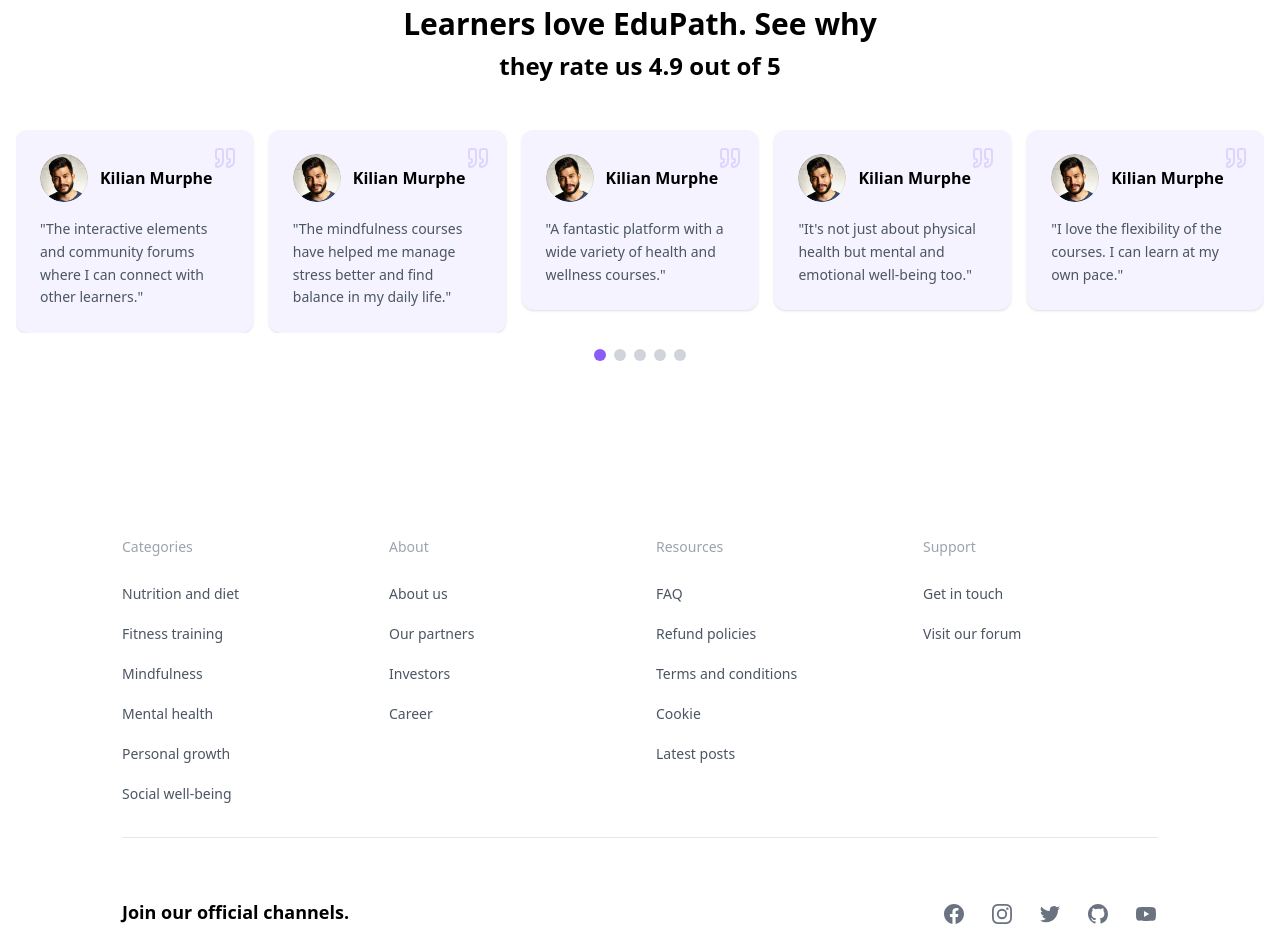
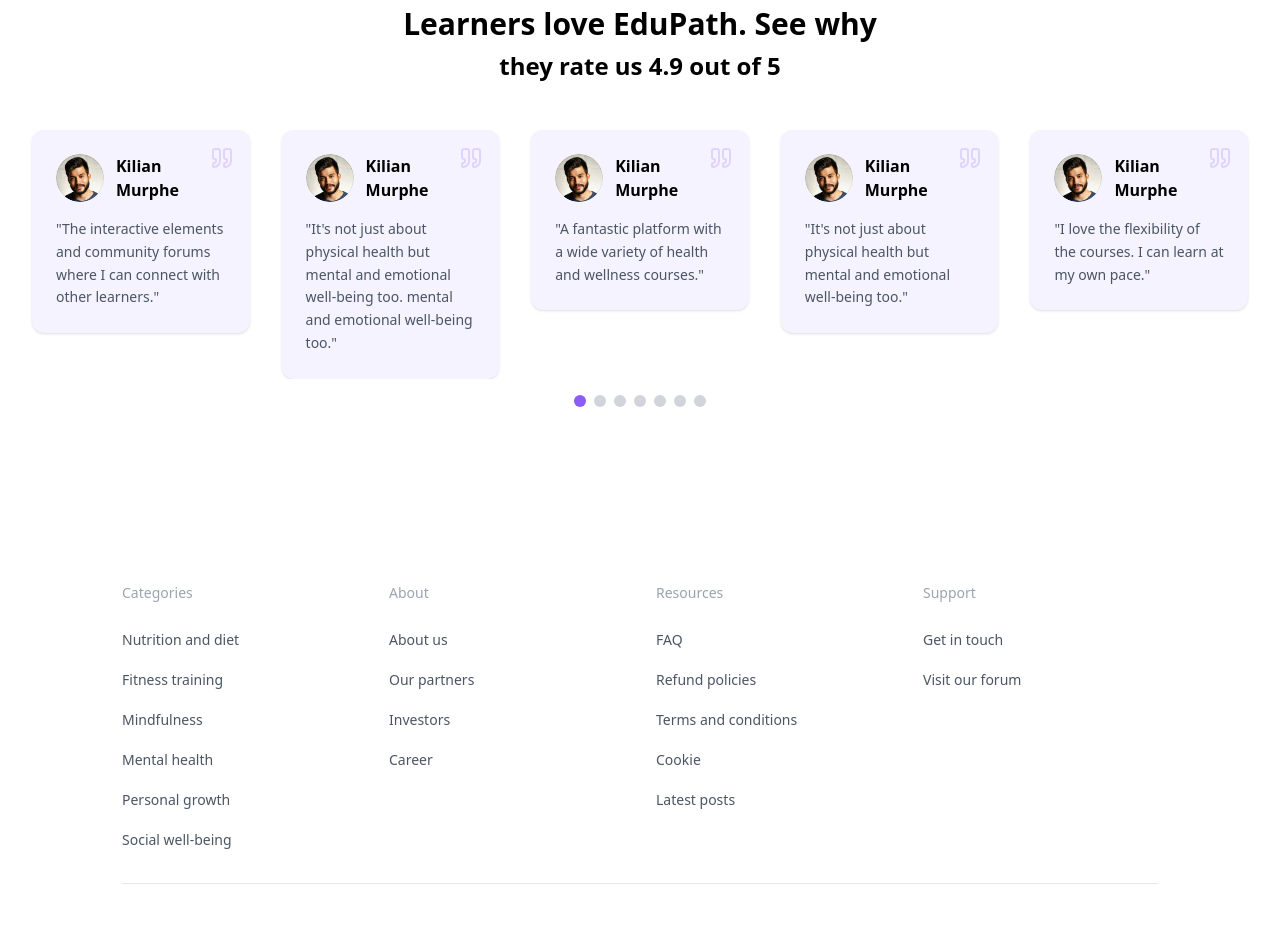
Before and after one commit to jannat456nur/wellness, a Next.js app: page / in a window 1280 px wide. Shown: the part 2260-3187 px from the top of the page. Built offline with nearby package versions, Linux system fonts and the light colour scheme.

Commit message:
update review

```diff
--- a/package.json
+++ b/package.json
@@ -12,6 +12,7 @@
     "@headlessui/react": "^2.2.0",
     "@heroicons/react": "^2.1.5",
     "@radix-ui/react-accordion": "^1.2.1",
+    "@radix-ui/react-slider": "^1.2.1",
     "@radix-ui/react-slot": "^1.1.0",
     "class-variance-authority": "^0.7.0",
     "clsx": "^2.1.1",
--- a/src/app/components/Review/page.tsx
+++ b/src/app/components/Review/page.tsx
@@ -1,10 +1,10 @@
-"use client";
+'use client'
 
-import * as React from "react";
-import Image from "next/image";
-import { Card } from "@/components/ui/card";
-import { Quote } from "lucide-react";
-import review from "../../assets/review.jpg";
+import * as React from "react"
+import Image from "next/image"
+import { Card } from "@/components/ui/card"
+import { Quote } from 'lucide-react'
+import review from "../../assets/review.jpg"
 
 const testimonials = [
     {
@@ -17,7 +17,7 @@ const testimonials = [
         id: 2,
         name: "Kilian Murphe",
         image: review,
-        quote: "The mindfulness courses have helped me manage stress better and find balance in my daily life.",
+        quote: "It's not just about physical health but mental and emotional well-being too. mental and emotional well-being too.",
     },
     {
         id: 3,
@@ -37,37 +37,35 @@ const testimonials = [
         image: review,
         quote: "I love the flexibility of the courses. I can learn at my own pace.",
     },
-];
+    {
+        id: 6,
+        name: "Kilian Murphe",
+        image: review,
+        quote: "It's not just about physical health but mental and emotional well-being too. mental and emotional well-being too.",
+    },
+    {
+        id: 7,
+        name: "Kilian Murphe",
+        image: review,
+        quote: "I love the flexibility of the courses. I can learn at my own pace.",
+    },
+]
 
 export default function TestimonialCarousel() {
-    const [activeIndex, setActiveIndex] = React.useState(0);
-    const contentRef = React.useRef<HTMLDivElement>(null);
+    const [activeIndex, setActiveIndex] = React.useState(0)
+    const contentRef = React.useRef<HTMLDivElement>(null)
 
     const scrollToSlide = (index: number) => {
-        setActiveIndex(index);
-        const content = contentRef.current;
-        if (content) {
-            const slideWidth = content.firstElementChild?.clientWidth || 0;
-            content.scrollTo({
-                left: index * slideWidth,
-                behavior: "smooth",
-            });
-        }
-    };
+        setActiveIndex(index)
+    }
 
-    React.useEffect(() => {
-        const content = contentRef.current;
-        if (content) {
-            const slideWidth = content.firstElementChild?.clientWidth || 0;
-            content.scrollTo({
-                left: activeIndex * slideWidth,
-                behavior: "smooth",
-            });
-        }
-    }, [activeIndex]);
+    const visibleTestimonials = React.useMemo(() => {
+        const numVisible = window.innerWidth >= 1024 ? 5 : window.innerWidth >= 768 ? 2 : 1
+        return testimonials.slice(activeIndex, activeIndex + numVisible)
+    }, [activeIndex])
 
     return (
-        <div className="py-12 px-4 ">
+        <div className="py-12 px-4">
             <div className="text-center mb-12">
                 <h2 className="text-3xl font-bold">
                     Learners love EduPath. See why
@@ -80,14 +78,14 @@ export default function TestimonialCarousel() {
             <div className="relative overflow-hidden">
                 <div
                     ref={contentRef}
-                    className="flex transition-transform duration-300 -ml-2 md:-ml-4"
+                    className="flex transition-all duration-300 ease-in-out"
                 >
-                    {testimonials.map((testimonial) => (
+                    {visibleTestimonials.map((testimonial) => (
                         <div
                             key={testimonial.id}
-                            className="pl-2 md:pl-4 md:basis-1/2 lg:basis-1/5 shrink-0"
+                            className="px-2 md:px-4 w-full md:w-1/2 lg:w-1/5"
                         >
-                            <Card className="p-6 bg-[#F5F3FF] border-none relative">
+                            <Card className="p-6 bg-[#F5F3FF] border-none relative h-auto w-full">
                                 <Quote className="absolute top-4 right-4 w-6 h-6 text-[#8B5CF6] opacity-20" />
                                 <div className="flex items-center gap-3 mb-4">
                                     <Image
@@ -116,9 +114,7 @@ export default function TestimonialCarousel() {
                     <button
                         key={index}
                         onClick={() => scrollToSlide(index)}
-                        className={`w-3 h-3 rounded-full focus:outline-none ${index === activeIndex
-                            ? "bg-[#8B5CF6]"
-                            : "bg-gray-300"
+                        className={`w-3 h-3 rounded-full focus:outline-none ${index === activeIndex ? "bg-[#8B5CF6]" : "bg-gray-300"
                             }`}
                         aria-label={`Go to testimonial ${index + 1}`}
                         aria-current={index === activeIndex ? "true" : "false"}
@@ -126,5 +122,5 @@ export default function TestimonialCarousel() {
                 ))}
             </div>
         </div>
-    );
+    )
 }
--- /dev/null
+++ b/src/components/ui/slider.tsx
@@ -0,0 +1,28 @@
+"use client"
+
+import * as React from "react"
+import * as SliderPrimitive from "@radix-ui/react-slider"
+
+import { cn } from "@/lib/utils"
+
+const Slider = React.forwardRef<
+  React.ElementRef<typeof SliderPrimitive.Root>,
+  React.ComponentPropsWithoutRef<typeof SliderPrimitive.Root>
+>(({ className, ...props }, ref) => (
+  <SliderPrimitive.Root
+    ref={ref}
+    className={cn(
+      "relative flex w-full touch-none select-none items-center",
+      className
+    )}
+    {...props}
+  >
+    <SliderPrimitive.Track className="relative h-1.5 w-full grow overflow-hidden rounded-full bg-primary/20">
+      <SliderPrimitive.Range className="absolute h-full bg-primary" />
+    </SliderPrimitive.Track>
+    <SliderPrimitive.Thumb className="block h-4 w-4 rounded-full border border-primary/50 bg-background shadow transition-colors focus-visible:outline-none focus-visible:ring-1 focus-visible:ring-ring disabled:pointer-events-none disabled:opacity-50" />
+  </SliderPrimitive.Root>
+))
+Slider.displayName = SliderPrimitive.Root.displayName
+
+export { Slider }
```
Also changed, not shown: 1 other file (tests, documents, lock files or other folders).
